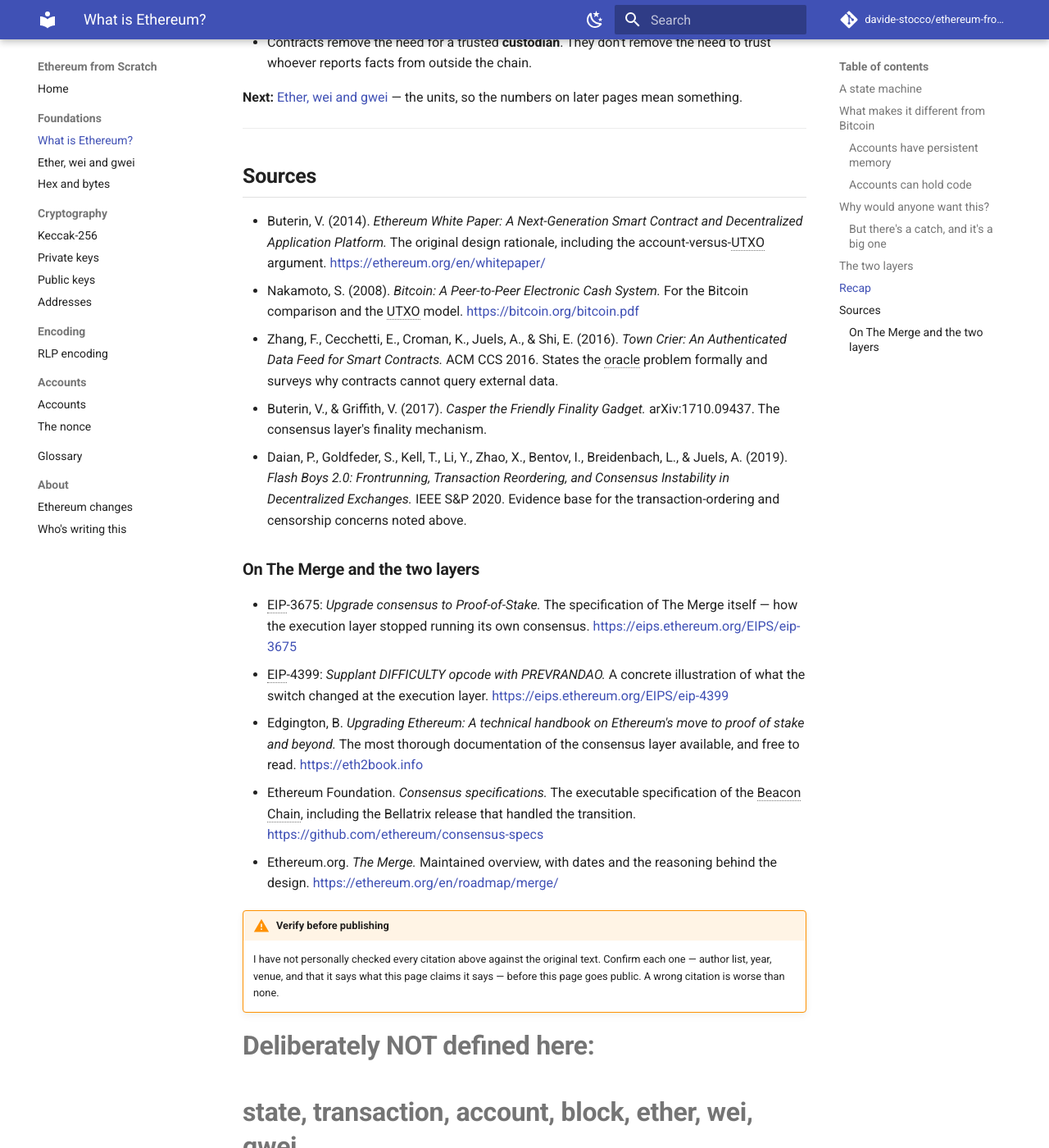
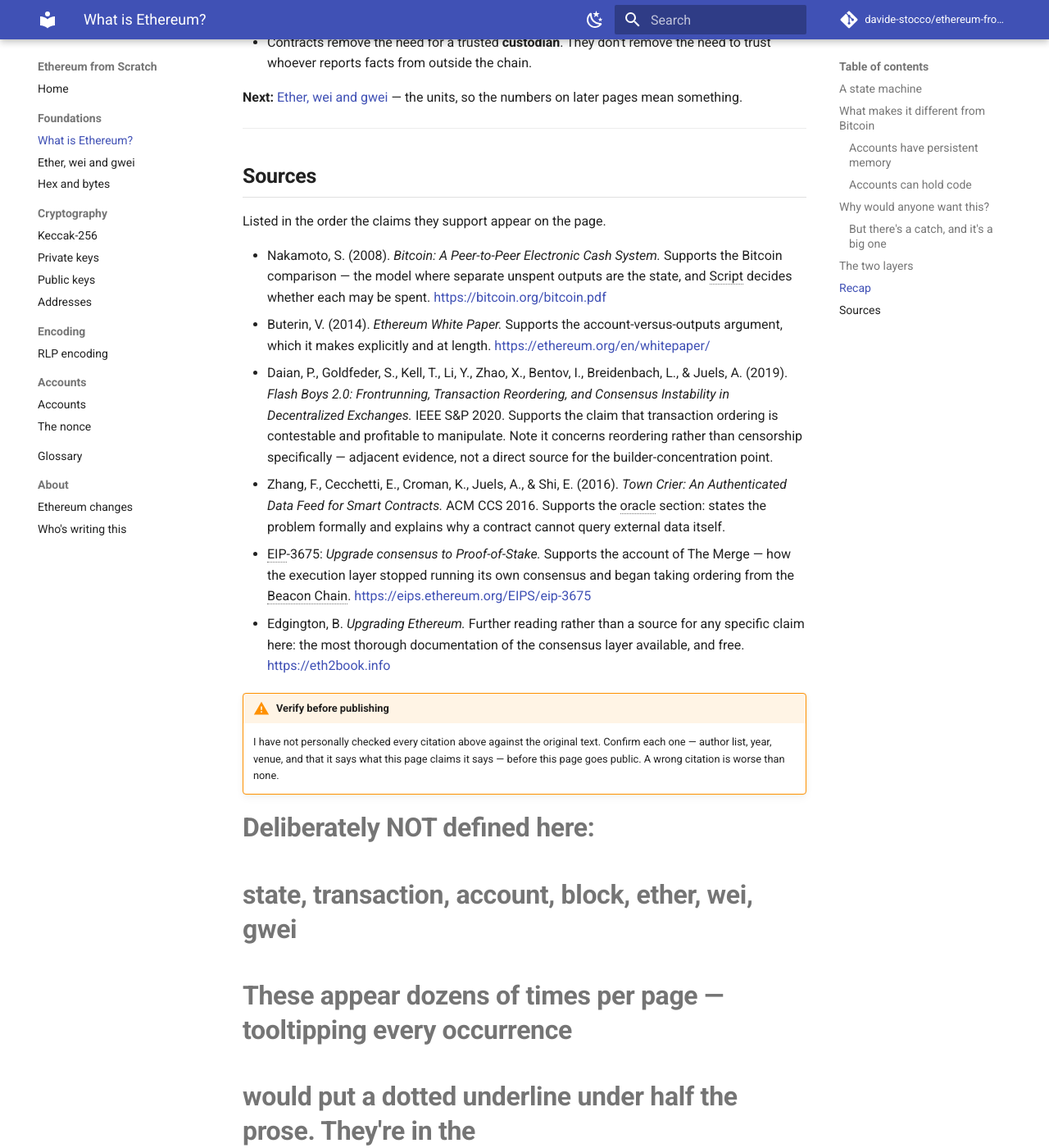
Before and after one commit to davide-stocco/ethereum-from-scratch, an MkDocs documentation site: the page built from docs/foundations/what-is-ethereum.md, in a window 1280 px wide and 1400 px high, scrolled down 5423 px. Shown: the whole window at 82% size. Built offline with MkDocs 1.6.1 and Material for MkDocs 9.7.7, drawn with Linux system fonts in a browser that asks for light colours; comment, search, counter and statistics services are not loaded.

Commit message:
Audit the citations; keep Sources as one flat list
Dropped Casper FFG: it documents finality, and this page makes no claim
about finality. It was cited for topic adjacency, which is padding.

Dropped EIP-4399, the consensus specs and ethereum.org's Merge page.
Five Merge references on a page with two paragraphs about the Merge was
disproportionate, and the subheading they needed was heavier than the
grouping was worth. Removed the heading too — one flat list, ordered by
where each claim appears.

Every remaining entry now names the specific claim it supports, and
Flash Boys 2.0 states plainly that it covers reordering rather than
censorship — adjacent evidence, not a direct source.

Smaller uppercase styling for Sources subheadings kept in the CSS for
pages that genuinely outgrow a flat list.

Recorded both rules in ROADMAP: cite the claim not the topic, and admit
partial fit.

```diff
--- a/docs/foundations/what-is-ethereum.md
+++ b/docs/foundations/what-is-ethereum.md
@@ -249,19 +249,14 @@ You'll see this division everywhere once you notice it — it's why Ethereum has
     state transition function and account state.
     <https://ethereum.github.io/yellowpaper/paper.pdf>
 
-- Buterin, V. (2014). *Ethereum White Paper: A Next-Generation Smart Contract and Decentralized Application Platform.* The original design rationale, including the account-versus-UTXO argument. <https://ethereum.org/en/whitepaper/>
-- Nakamoto, S. (2008). *Bitcoin: A Peer-to-Peer Electronic Cash System.* For the Bitcoin comparison and the UTXO model. <https://bitcoin.org/bitcoin.pdf>
-- Zhang, F., Cecchetti, E., Croman, K., Juels, A., & Shi, E. (2016). *Town Crier: An Authenticated Data Feed for Smart Contracts.* ACM CCS 2016. States the oracle problem formally and surveys why contracts cannot query external data.
-- Buterin, V., & Griffith, V. (2017). *Casper the Friendly Finality Gadget.* arXiv:1710.09437. The consensus layer's finality mechanism.
-- Daian, P., Goldfeder, S., Kell, T., Li, Y., Zhao, X., Bentov, I., Breidenbach, L., & Juels, A. (2019). *Flash Boys 2.0: Frontrunning, Transaction Reordering, and Consensus Instability in Decentralized Exchanges.* IEEE S&P 2020. Evidence base for the transaction-ordering and censorship concerns noted above.
+Listed in the order the claims they support appear on the page.
 
-### On The Merge and the two layers
-
-- EIP-3675: *Upgrade consensus to Proof-of-Stake.* The specification of The Merge itself — how the execution layer stopped running its own consensus. <https://eips.ethereum.org/EIPS/eip-3675>
-- EIP-4399: *Supplant DIFFICULTY opcode with PREVRANDAO.* A concrete illustration of what the switch changed at the execution layer. <https://eips.ethereum.org/EIPS/eip-4399>
-- Edgington, B. *Upgrading Ethereum: A technical handbook on Ethereum's move to proof of stake and beyond.* The most thorough documentation of the consensus layer available, and free to read. <https://eth2book.info>
-- Ethereum Foundation. *Consensus specifications.* The executable specification of the Beacon Chain, including the Bellatrix release that handled the transition. <https://github.com/ethereum/consensus-specs>
-- Ethereum.org. *The Merge.* Maintained overview, with dates and the reasoning behind the design. <https://ethereum.org/en/roadmap/merge/>
+- Nakamoto, S. (2008). *Bitcoin: A Peer-to-Peer Electronic Cash System.* Supports the Bitcoin comparison — the model where separate unspent outputs are the state, and Script decides whether each may be spent. <https://bitcoin.org/bitcoin.pdf>
+- Buterin, V. (2014). *Ethereum White Paper.* Supports the account-versus-outputs argument, which it makes explicitly and at length. <https://ethereum.org/en/whitepaper/>
+- Daian, P., Goldfeder, S., Kell, T., Li, Y., Zhao, X., Bentov, I., Breidenbach, L., & Juels, A. (2019). *Flash Boys 2.0: Frontrunning, Transaction Reordering, and Consensus Instability in Decentralized Exchanges.* IEEE S&P 2020. Supports the claim that transaction ordering is contestable and profitable to manipulate. Note it concerns reordering rather than censorship specifically — adjacent evidence, not a direct source for the builder-concentration point.
+- Zhang, F., Cecchetti, E., Croman, K., Juels, A., & Shi, E. (2016). *Town Crier: An Authenticated Data Feed for Smart Contracts.* ACM CCS 2016. Supports the oracle section: states the problem formally and explains why a contract cannot query external data itself.
+- EIP-3675: *Upgrade consensus to Proof-of-Stake.* Supports the account of The Merge — how the execution layer stopped running its own consensus and began taking ordering from the Beacon Chain. <https://eips.ethereum.org/EIPS/eip-3675>
+- Edgington, B. *Upgrading Ethereum.* Further reading rather than a source for any specific claim here: the most thorough documentation of the consensus layer available, and free. <https://eth2book.info>
 
 [^eip658]:
     EIP-658: *Embedding transaction status code in receipts.* Byzantium, 2017.
--- a/docs/stylesheets/extra.css
+++ b/docs/stylesheets/extra.css
@@ -50,3 +50,17 @@
 .md-typeset .sources li {
   margin-bottom: 0.5em;
 }
+
+/* Subheadings inside a Sources list, for pages with enough references to
+   need grouping. Kept small and ruleless so they read as labels within the
+   bibliography rather than as sections of the page. */
+.md-typeset .sources h3,
+.md-typeset .sources h4 {
+  font-size: 0.85rem;
+  font-weight: 700;
+  margin: 1.4em 0 0.6em;
+  border-bottom: none;
+  text-transform: uppercase;
+  letter-spacing: 0.04em;
+  opacity: 0.75;
+}
```
Also changed, not shown: ROADMAP.md (+14 -0 lines).
